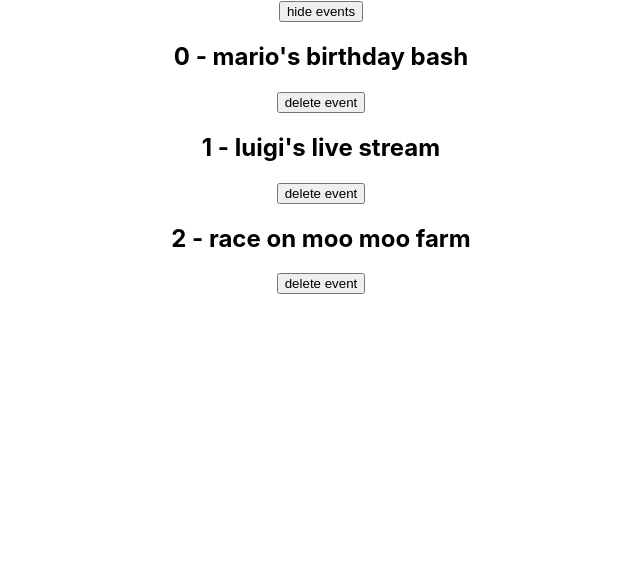
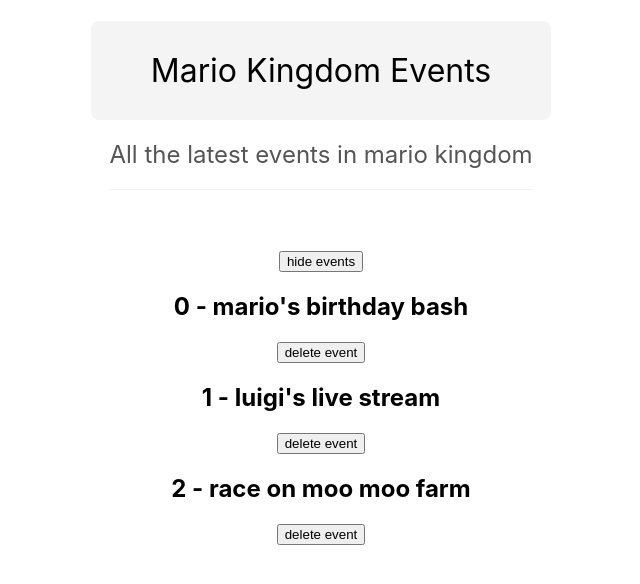
Before and after one commit to macandiphone/my-second-react-app, a React (Create React App) app: page / in a window 1280 px wide. Shown: the top 584 px of the page, without its empty margins (319-959 px from the left). Built offline with nearby package versions, Linux system fonts and the light colour scheme.

Commit message:
Creating a Title Component.

```diff
--- a/src/App.js
+++ b/src/App.js
@@ -1,5 +1,6 @@
 import './App.css';
 import { useState } from 'react';
+import Title from './components/Title';
 
 function App() {
   const [showEvents, setShowEvents] = useState(true);
@@ -22,6 +23,7 @@
 
   return (
     <div className="App">
+      <Title />
       {showEvents && (
         <div>
           <button onClick={() => setShowEvents(false)}>hide events</button>
--- /dev/null
+++ b/src/components/Title.js
@@ -0,0 +1,9 @@
+export default function Title() {
+  return (
+    <div>
+      <h1 className="title">Mario Kingdom Events</h1>
+      <br />
+      <h2 className="subtitle">All the latest events in mario kingdom</h2>
+    </div>
+  );
+}
--- a/src/index.css
+++ b/src/index.css
@@ -11,3 +11,22 @@
   font-family: source-code-pro, Menlo, Monaco, Consolas, 'Courier New',
     monospace;
 }
+
+.title {
+  display: inline-block;
+  padding: 30px 60px;
+  background: #f4f4f4;
+  border-radius: 8px;
+  font-weight: normal;
+  margin-bottom: 10px;
+}
+
+.subtitle {
+  display: inline-block;
+  color: #555;
+  font-weight: normal;
+  padding-bottom: 20px;
+  border-bottom: 1px solid #f4f4f4;
+  margin-top: 10px;
+  margin-bottom: 60px;
+}
```
